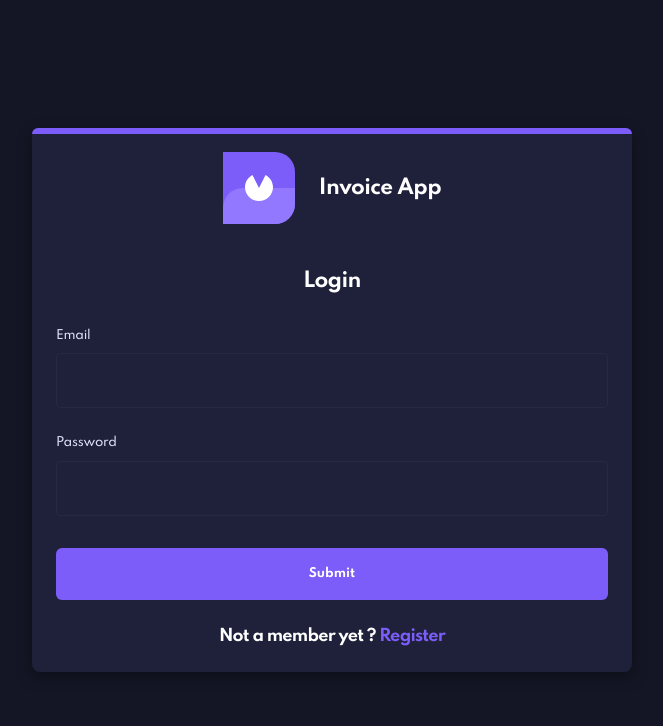
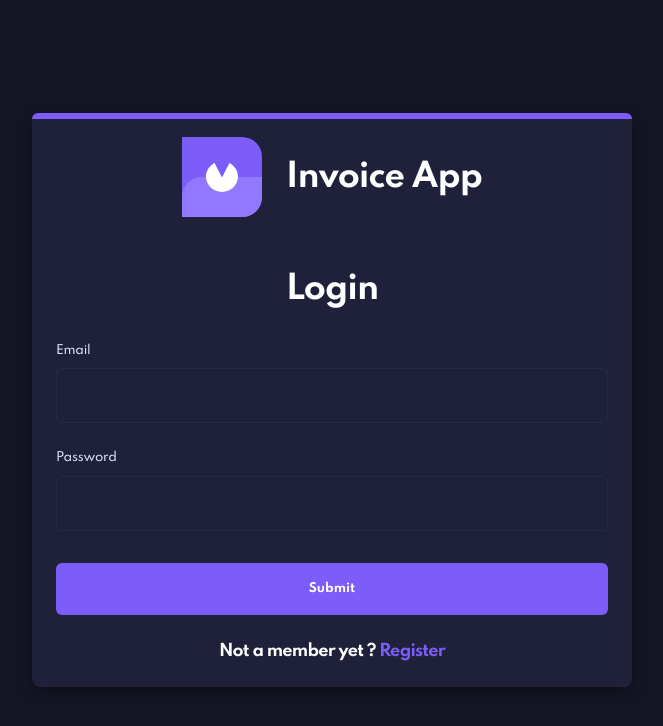
Before and after one commit to MathisHumbert/react-invoice-app, a React (Create React App) app: page /register in a window 1280 px wide. Shown: the top 726 px of the page, without its empty margins (308-971 px from the left). Built offline with nearby package versions, Linux system fonts and the light colour scheme.

Commit message:
navbar and header tablet is done

```diff
--- a/src/Components/HomeInvoicePage/FilterForm.js
+++ b/src/Components/HomeInvoicePage/FilterForm.js
@@ -136,5 +136,9 @@ const Wrapper = styled.form`
   input[type='checkbox']:checked {
     background: var(--purple-color);
   }
+
+  @media (min-width: 768px) {
+    width: 192px;
+  }
 `;
 export default FilterForm;
--- a/src/Components/HomeInvoicePage/Header.js
+++ b/src/Components/HomeInvoicePage/Header.js
@@ -15,7 +15,8 @@ const Header = () => {
       <div className='left'>
         <h1>Invoices</h1>
         <p>
-          {invoices.length} invoice{invoices.length > 1 && 's'}
+          <p className='large'>There are </p> {invoices.length} total invoice
+          {invoices.length > 1 && 's'}
         </p>
       </div>
       <div className='right'>
@@ -25,11 +26,13 @@ const Header = () => {
             className='filter-btn'
             onClick={() => dispatch(toggleFilters())}
           >
-            <p>Filter</p>
+            <p>
+              Filter <p className='large'>by status</p>
+            </p>
             {isFiltersOpen ? (
-              <FaChevronUp className='icon' />
+              <FaChevronUp className='filter-icon icon' />
             ) : (
-              <FaChevronDown className='icon' />
+              <FaChevronDown className='filter-icon icon' />
             )}
           </button>
           <FilterForm />
@@ -49,6 +52,7 @@ const Wrapper = styled.header`
 
   h1 {
     margin-bottom: 4px;
+    margin-top: 0;
   }
 
   .right {
@@ -74,5 +78,21 @@ const Wrapper = styled.header`
       color: var(--purple-color);
     }
   }
+
+  @media (min-width: 768px) {
+    margin: 56px 0;
+
+    h1 {
+      margin-bottom: 8px;
+    }
+
+    .right {
+      gap: 40px;
+    }
+
+    .filter-icon {
+      margin-left: 10px;
+    }
+  }
 `;
 export default Header;
--- a/src/Components/HomeInvoicePage/NewButton.js
+++ b/src/Components/HomeInvoicePage/NewButton.js
@@ -14,7 +14,9 @@ const NewButton = () => {
       <span>
         <FaPlus className='icon' />
       </span>
-      <p>New</p>
+      <p>
+        New <p className='large'>Invoice</p>
+      </p>
     </Wrapper>
   );
 };
@@ -25,7 +27,7 @@ const Wrapper = styled.button`
   align-items: center;
   gap: 10px;
   color: var(--white-color);
-  border-radius: 20px;
+  border-radius: 24px;
   line-height: 0;
   padding: 6px;
   padding-right: 10px;
@@ -52,5 +54,9 @@ const Wrapper = styled.button`
       font-size: 12px;
     }
   }
+
+  @media (min-width: 768px) {
+    padding: 8px 10px;
+  }
 `;
 export default NewButton;
--- a/src/Components/Logo.js
+++ b/src/Components/Logo.js
@@ -37,5 +37,14 @@ const Wrapper = styled.div`
     z-index: 1;
     border-top-left-radius: 20px;
   }
+
+  @media (min-width: 768px) {
+    width: 80px;
+    height: 80px;
+
+    img {
+      width: 32px;
+    }
+  }
 `;
 export default Logo;
--- a/src/Components/Navbar.js
+++ b/src/Components/Navbar.js
@@ -28,7 +28,6 @@ const Navbar = () => {
             <BsFillSunFill className='icon' />
           )}
         </button>
-
         <div className='vr'></div>
         <UserImage />
       </div>
@@ -41,6 +40,8 @@ const Wrapper = styled.nav`
   display: flex;
   justify-content: space-between;
   align-items: center;
+  height: 72px;
+  min-height: 72px;
 
   .right {
     display: flex;
@@ -74,5 +75,19 @@ const Wrapper = styled.nav`
       }
     }
   }
+
+  @media (min-width: 768px) {
+    height: 80px;
+    min-height: 80px;
+
+    .right {
+      gap: 32px;
+      margin-right: 32px;
+
+      .vr {
+        height: 80px;
+      }
+    }
+  }
 `;
 export default Navbar;
--- a/src/Components/UserImage.js
+++ b/src/Components/UserImage.js
@@ -21,7 +21,7 @@ const UserImage = () => {
 
 const Wrapper = styled.div`
   display: flex;
-  gap: 1rem;
+  gap: 24px;
   align-items: center;
 
   h3 {
@@ -40,5 +40,9 @@ const Wrapper = styled.div`
       color: #dfe3fa;
     }
   }
+
+  @media (min-width: 768px) {
+    gap: 32px;
+  }
 `;
 export default UserImage;
--- a/src/Pages/HomeInvoicePage.js
+++ b/src/Pages/HomeInvoicePage.js
@@ -15,5 +15,9 @@ const HomeInvoicePage = () => {
 const Wrapper = styled.main`
   width: calc(100% - 48px);
   margin: 0 auto;
+
+  @media (min-width: 768px) {
+    width: calc(100% - 96px);
+  }
 `;
 export default HomeInvoicePage;
--- a/src/index.css
+++ b/src/index.css
@@ -105,6 +105,7 @@ h4 {
   letter-spacing: -0.25px;
   line-height: 15px;
   color: var(--primary-color);
+  font-weight: 600;
 }
 
 p {
@@ -228,3 +229,17 @@ label {
 .icon {
   transition: 0.1s all ease-in-out;
 }
+
+.large {
+  display: none;
+}
+
+@media screen and (min-width: 768px) {
+  h1 {
+    font-size: 32px;
+    letter-spacing: -1px;
+  }
+  .large {
+    display: inline-block;
+  }
+}
```
